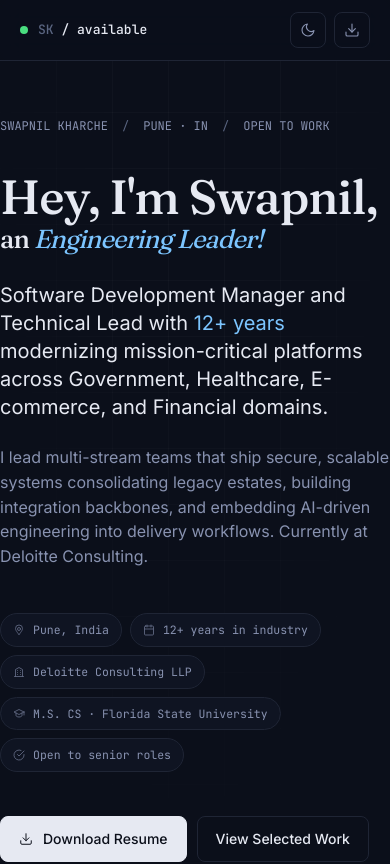
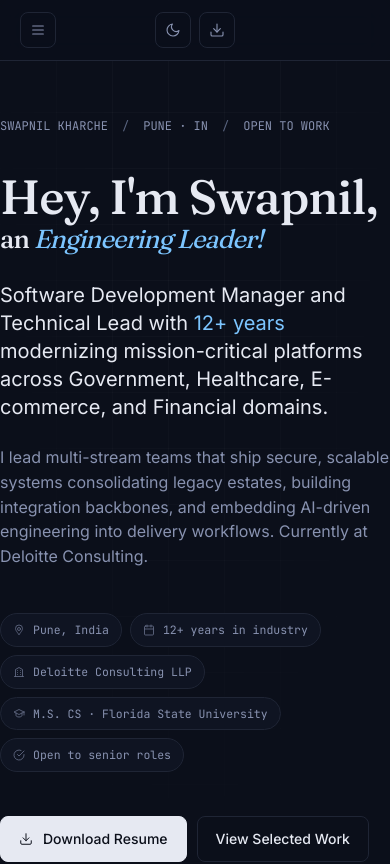
Before and after one commit to ashakharche16-hue/swapnil-portfolio, a Next.js app: page / in a window 390 px wide. Shown: the top 864 px of the page. Built offline with nearby package versions, Linux system fonts and the light colour scheme.

Commit message:
Fixed Alignment and added home button

```diff
--- a/app/(public)/page.tsx
+++ b/app/(public)/page.tsx
@@ -9,6 +9,7 @@ import { AIEngineering } from "@/components/sections/AIEngineering";
 import { Capabilities } from "@/components/sections/Capabilities";
 import { Recognition } from "@/components/sections/Recognition";
 import { Contact } from "@/components/sections/Contact";
+import { BackToTop } from "@/components/ui/BackToTop";
 
 export default function Home() {
   return (
@@ -26,6 +27,7 @@ export default function Home() {
         <Contact />
       </main>
       <Footer />
+      <BackToTop />
     </>
   );
 }
--- a/app/globals.css
+++ b/app/globals.css
@@ -171,41 +171,49 @@
     border-bottom: 1px solid var(--border);
   }
   .topbar-inner {
+    display: grid;
+    grid-template-columns: 1fr auto 1fr;
+    align-items: center;
+    height: 60px;
+  }
+  /* Mobile navigation (hamburger + dropdown); the button shows < 760px.
+     The container stays as the left grid cell so the centered nav stays balanced. */
+  .mobile-nav {
     display: flex;
     align-items: center;
-    justify-content: space-between;
-    height: 60px;
+    position: relative;
   }
-  .mark {
+  .mobile-nav .icon-btn {
+    display: none;
+  }
+  .mobile-nav-panel {
+    position: fixed;
+    top: 60px;
+    left: 0;
+    right: 0;
+    z-index: 49;
     display: flex;
-    align-items: center;
-    gap: 10px;
+    flex-direction: column;
+    padding: 8px 20px 16px;
+    background: color-mix(in srgb, var(--bg) 92%, transparent);
+    backdrop-filter: saturate(140%) blur(12px);
+    -webkit-backdrop-filter: saturate(140%) blur(12px);
+    border-bottom: 1px solid var(--border);
+  }
+  .mobile-nav-panel a {
     font-family: var(--font-mono), monospace;
-    font-size: 13px;
-    font-weight: 500;
+    font-size: 14px;
+    color: var(--text-muted);
+    padding: 13px 4px;
+    border-bottom: 1px solid var(--border);
+    transition: color 160ms ease;
   }
-  .mark-dot {
-    width: 8px;
-    height: 8px;
-    border-radius: 50%;
-    background: var(--signal);
-    box-shadow: 0 0 0 4px color-mix(in srgb, var(--signal) 18%, transparent);
-    animation: pulse 2.8s ease-in-out infinite;
+  .mobile-nav-panel a:last-child {
+    border-bottom: none;
   }
-  @keyframes pulse {
-    0%,
-    100% {
-      box-shadow: 0 0 0 4px color-mix(in srgb, var(--signal) 18%, transparent);
-    }
-    50% {
-      box-shadow: 0 0 0 7px color-mix(in srgb, var(--signal) 0%, transparent);
-    }
-  }
-  .mark-label .available {
+  .mobile-nav-panel a:hover,
+  .mobile-nav-panel a:focus-visible {
     color: var(--text);
-  }
-  .mark-label .for {
-    color: var(--text-dim);
   }
 
   nav.primary {
@@ -233,6 +241,7 @@
     display: flex;
     align-items: center;
     gap: 8px;
+    justify-self: end;
   }
   .icon-btn {
     width: 36px;
@@ -268,6 +277,9 @@
   @media (max-width: 760px) {
     nav.primary {
       display: none;
+    }
+    .mobile-nav .icon-btn {
+      display: inline-flex;
     }
   }
 
@@ -1016,4 +1028,52 @@
     border-radius: 50%;
     background: var(--signal);
   }
+
+  /* ---- Back to top ---- */
+  .back-to-top {
+    position: fixed;
+    bottom: 24px;
+    right: 24px;
+    z-index: 60;
+    width: 44px;
+    height: 44px;
+    display: inline-flex;
+    align-items: center;
+    justify-content: center;
+    border-radius: 50%;
+    border: 1px solid var(--border);
+    background: color-mix(in srgb, var(--bg-elev) 86%, transparent);
+    backdrop-filter: saturate(140%) blur(8px);
+    -webkit-backdrop-filter: saturate(140%) blur(8px);
+    color: var(--text-muted);
+    cursor: pointer;
+    box-shadow: 0 10px 28px -10px rgba(0, 0, 0, 0.55);
+    opacity: 0;
+    transform: translateY(8px) scale(0.96);
+    pointer-events: none;
+    transition:
+      opacity 200ms ease,
+      transform 200ms ease,
+      color 160ms ease,
+      border-color 160ms ease;
+  }
+  .back-to-top.is-visible {
+    opacity: 1;
+    transform: none;
+    pointer-events: auto;
+  }
+  .back-to-top:hover {
+    color: var(--text);
+    border-color: var(--border-strong);
+  }
+  .back-to-top svg {
+    width: 18px;
+    height: 18px;
+  }
+  @media (max-width: 640px) {
+    .back-to-top {
+      bottom: 16px;
+      right: 16px;
+    }
+  }
 }
--- a/components/icons.tsx
+++ b/components/icons.tsx
@@ -70,6 +70,14 @@ const PATHS: Record<IconName, React.ReactNode> = {
       <path d="M22 10v6" />
     </>
   ),
+  menu: <path d="M4 6h16M4 12h16M4 18h16" />,
+  close: <path d="M18 6 6 18M6 6l12 12" />,
+  "arrow-up": (
+    <>
+      <path d="M12 19V5" />
+      <path d="m5 12 7-7 7 7" />
+    </>
+  ),
 };
 
 // Brand/solid glyphs render filled rather than stroked.
--- /dev/null
+++ b/components/layout/MobileNav.tsx
@@ -0,0 +1,53 @@
+"use client";
+
+import { useEffect, useState } from "react";
+import type { NavLink } from "@/types/content";
+import { Icon } from "@/components/icons";
+
+/**
+ * Mobile-only navigation: a hamburger button that toggles a full-width
+ * dropdown of the section links. Hidden on desktop via CSS (the inline
+ * `nav.primary` is shown there instead).
+ */
+export function MobileNav({ links }: { links: NavLink[] }) {
+  const [open, setOpen] = useState(false);
+
+  // Close on Escape for keyboard users.
+  useEffect(() => {
+    if (!open) return;
+    const onKey = (e: KeyboardEvent) => {
+      if (e.key === "Escape") setOpen(false);
+    };
+    window.addEventListener("keydown", onKey);
+    return () => window.removeEventListener("keydown", onKey);
+  }, [open]);
+
+  return (
+    <div className="mobile-nav">
+      <button
+        type="button"
+        className="icon-btn"
+        aria-label={open ? "Close menu" : "Open menu"}
+        aria-expanded={open}
+        aria-controls="mobile-nav-panel"
+        onClick={() => setOpen((v) => !v)}
+      >
+        <Icon name={open ? "close" : "menu"} />
+      </button>
+
+      {open && (
+        <nav
+          id="mobile-nav-panel"
+          className="mobile-nav-panel"
+          aria-label="Primary"
+        >
+          {links.map((link) => (
+            <a key={link.href} href={link.href} onClick={() => setOpen(false)}>
+              {link.label}
+            </a>
+          ))}
+        </nav>
+      )}
+    </div>
+  );
+}
--- a/components/layout/TopBar.tsx
+++ b/components/layout/TopBar.tsx
@@ -1,6 +1,7 @@
 import { seed } from "@/db/seed";
 import { Icon } from "@/components/icons";
 import { ThemeToggle } from "@/components/ThemeToggle";
+import { MobileNav } from "@/components/layout/MobileNav";
 
 export function TopBar() {
   const { identity, nav } = seed;
@@ -8,13 +9,7 @@ export function TopBar() {
   return (
     <header className="topbar">
       <div className="wrap topbar-inner">
-        <a href="#top" className="mark" aria-label={`${identity.name} — home`}>
-          <span className="mark-dot" aria-hidden="true" />
-          <span className="mark-label">
-            <span className="for">{identity.initials}</span>{" "}
-            <span className="available">/ {identity.availabilityLabel}</span>
-          </span>
-        </a>
+        <MobileNav links={nav} />
 
         <nav className="primary" aria-label="Primary">
           {nav.map((link) => (
@@ -30,8 +25,8 @@ export function TopBar() {
             className="icon-btn"
             href={identity.resumeUrl}
             download
-            aria-label="Download Resume (PDF)"
-            title="Download Resume"
+            aria-label="Download résumé (PDF)"
+            title="Download résumé"
           >
             <Icon name="download" />
           </a>
--- /dev/null
+++ b/components/ui/BackToTop.tsx
@@ -0,0 +1,37 @@
+"use client";
+
+import { useEffect, useState } from "react";
+import { useReducedMotion } from "framer-motion";
+import { Icon } from "@/components/icons";
+
+/**
+ * Floating "back to top" button. Appears after scrolling down and smoothly
+ * returns to the top of the page (instantly under prefers-reduced-motion).
+ */
+export function BackToTop() {
+  const reduceMotion = useReducedMotion();
+  const [visible, setVisible] = useState(false);
+
+  useEffect(() => {
+    const onScroll = () => setVisible(window.scrollY > 400);
+    onScroll();
+    window.addEventListener("scroll", onScroll, { passive: true });
+    return () => window.removeEventListener("scroll", onScroll);
+  }, []);
+
+  const toTop = () => {
+    window.scrollTo({ top: 0, behavior: reduceMotion ? "auto" : "smooth" });
+  };
+
+  return (
+    <button
+      type="button"
+      className={visible ? "back-to-top is-visible" : "back-to-top"}
+      onClick={toTop}
+      aria-label="Back to top"
+      title="Back to top"
+    >
+      <Icon name="arrow-up" />
+    </button>
+  );
+}
--- a/db/seed.ts
+++ b/db/seed.ts
@@ -23,6 +23,7 @@ export const seed: SiteContent = {
   },
 
   nav: [
+    { label: "home", href: "#top" },
     { label: "work", href: "#work" },
     { label: "experience", href: "#experience" },
     { label: "skills", href: "#skills" },
--- a/types/content.ts
+++ b/types/content.ts
@@ -24,7 +24,10 @@ export type IconName =
   | "phone"
   | "linkedin"
   | "arrow-up-right"
-  | "graduation-cap";
+  | "graduation-cap"
+  | "menu"
+  | "close"
+  | "arrow-up";
 
 export interface NavLink {
   label: string;
```
